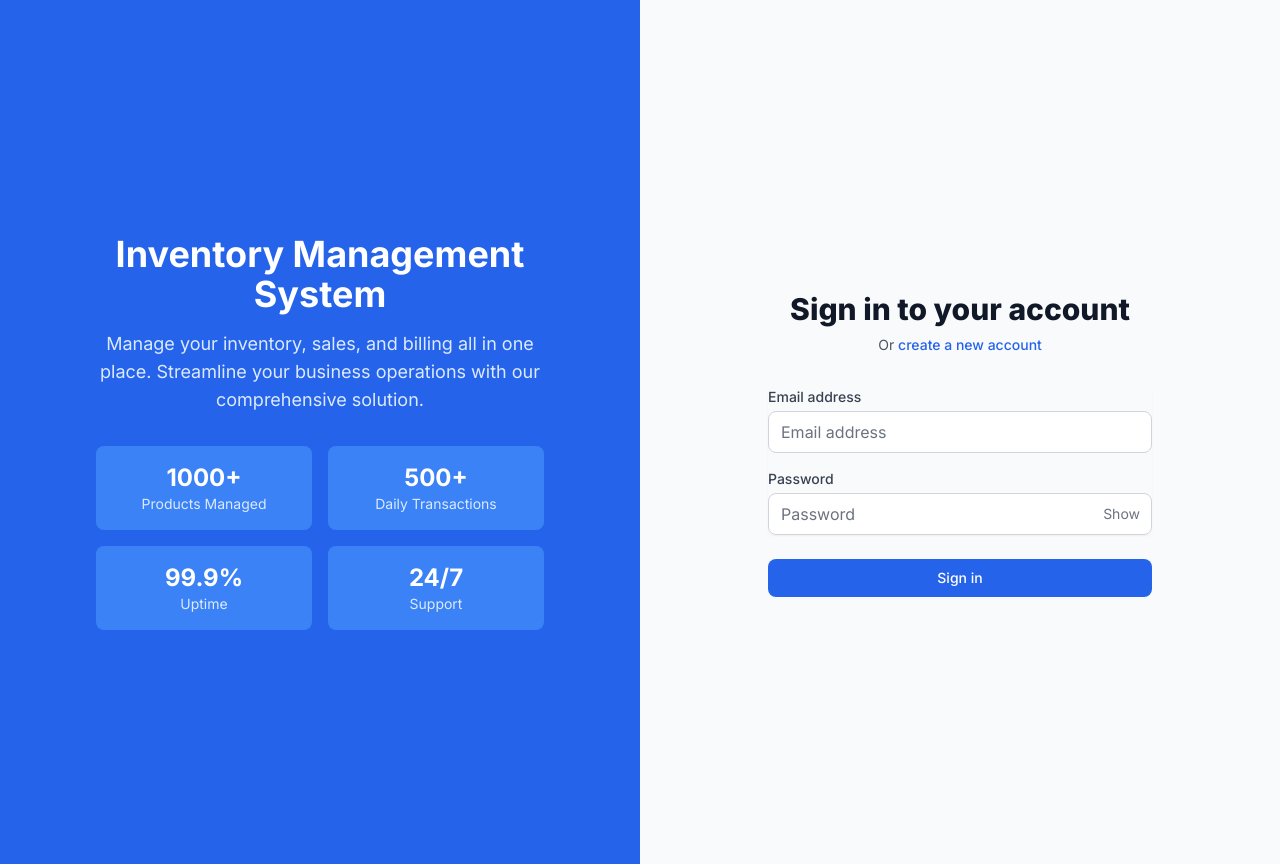
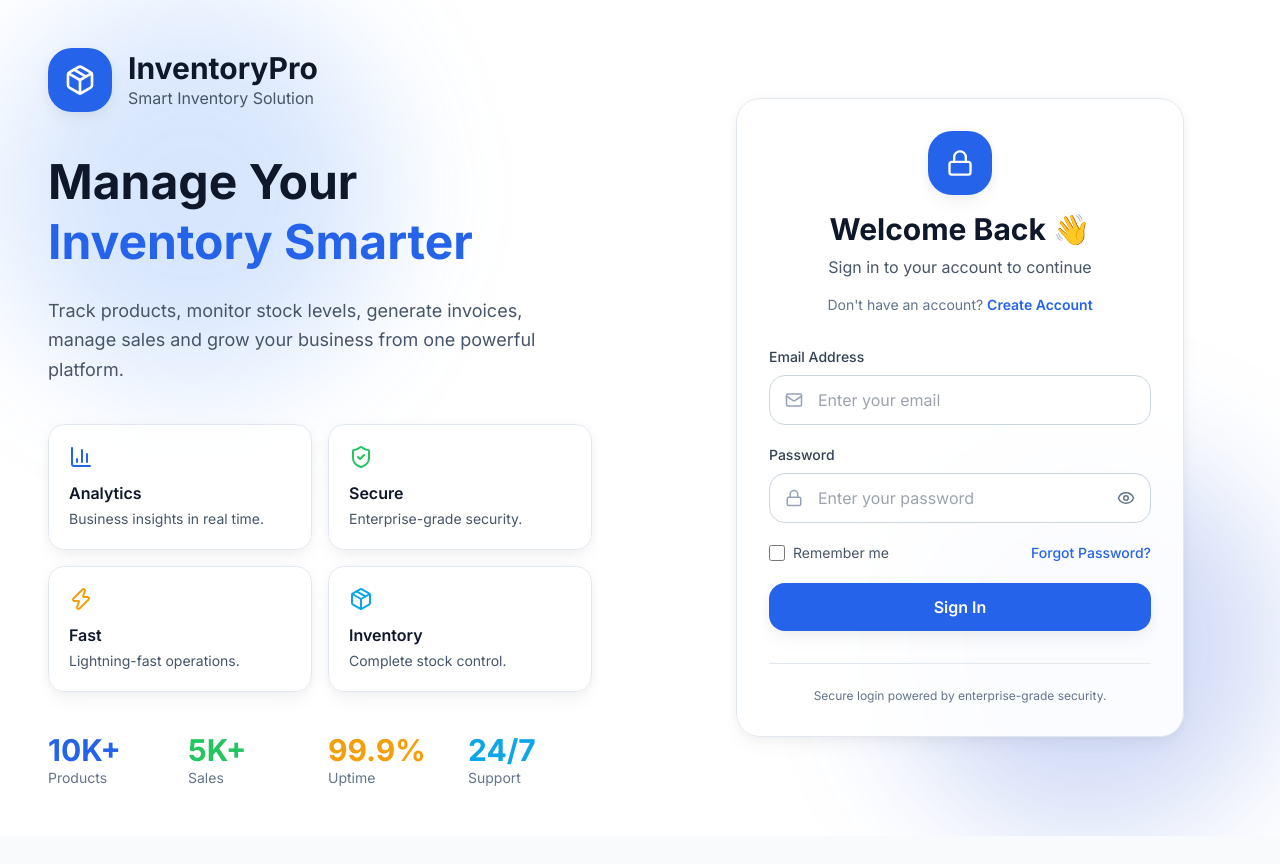
Before and after one commit to arpit168/Inventory-and-Sales-Management-System, a React (Vite) app in the folder frontend/: page /login in a window 1280 px wide. After the commit the page ends 836 px from the top, so only its background shows below. Built offline with nearby package versions, Linux system fonts and the light colour scheme; no server answers.

Commit message:
somwthing is better and in progress

```diff
--- a/frontend/src/components/layout/AuthLayout.jsx
+++ b/frontend/src/components/layout/AuthLayout.jsx
@@ -1,51 +1,160 @@
 import { Outlet, Navigate } from 'react-router-dom';
 import useAuthStore from '../../store/authStore';
+import {
+  Package,
+  BarChart3,
+  ShieldCheck,
+  Zap,
+} from 'lucide-react';
 
 const AuthLayout = () => {
-  const isAuthenticated = useAuthStore(state => state.isAuthenticated);
+  const isAuthenticated = useAuthStore((state) => state.isAuthenticated);
 
   if (isAuthenticated) {
     return <Navigate to="/dashboard" replace />;
   }
 
   return (
-    <div className="min-h-screen bg-gray-50 dark:bg-gray-900">
-      <div className="flex min-h-screen">
-        {/* Left side - Branding */}
-        <div className="hidden lg:flex lg:w-1/2 bg-primary-600 items-center justify-center p-12">
-          <div className="max-w-md text-center">
-            <h1 className="text-4xl font-bold text-white mb-4">
-              Inventory Management System
+    <div className="relative min-h-screen overflow-hidden bg-white dark:bg-secondary-950">
+      {/* Background Effects */}
+      <div className="absolute top-0 left-0 h-96 w-96 rounded-full bg-primary-500/20 blur-3xl" />
+      <div className="absolute bottom-0 right-0 h-96 w-96 rounded-full bg-primary-700/20 blur-3xl" />
+
+      <div className="relative flex min-h-screen">
+        {/* Left Section */}
+        <div className="hidden lg:flex lg:w-1/2 items-center justify-center p-12">
+          <div className="max-w-xl">
+            {/* Logo */}
+            <div className="mb-10 flex items-center gap-4">
+              <div className="flex h-16 w-16 items-center justify-center rounded-3xl bg-primary-600 shadow-soft">
+                <Package size={32} className="text-white" />
+              </div>
+
+              <div>
+                <h2 className="text-3xl font-bold text-secondary-900 dark:text-white">
+                  InventoryPro
+                </h2>
+                <p className="text-secondary-600 dark:text-secondary-300">
+                  Smart Inventory Solution
+                </p>
+              </div>
+            </div>
+
+            {/* Hero Text */}
+            <h1 className="text-5xl font-bold leading-tight text-secondary-900 dark:text-white">
+              Manage Your
+              <span className="block text-primary-600">
+                Inventory Smarter
+              </span>
             </h1>
-            <p className="text-primary-100 text-lg">
-              Manage your inventory, sales, and billing all in one place.
-              Streamline your business operations with our comprehensive solution.
+
+            <p className="mt-6 text-lg leading-relaxed text-secondary-600 dark:text-secondary-300">
+              Track products, monitor stock levels, generate invoices,
+              manage sales and grow your business from one powerful platform.
             </p>
-            <div className="mt-8 grid grid-cols-2 gap-4">
-              <div className="bg-primary-500 rounded-lg p-4">
-                <p className="text-2xl font-bold text-white">1000+</p>
-                <p className="text-primary-100 text-sm">Products Managed</p>
+
+            {/* Features */}
+            <div className="mt-10 grid grid-cols-2 gap-4">
+              <div className="rounded-2xl border border-secondary-200 bg-white/80 p-5 shadow-soft backdrop-blur-sm dark:border-secondary-800 dark:bg-secondary-900/70">
+                <BarChart3
+                  size={24}
+                  className="mb-3 text-primary-600"
+                />
+                <h3 className="font-semibold text-secondary-900 dark:text-white">
+                  Analytics
+                </h3>
+                <p className="mt-1 text-sm text-secondary-600 dark:text-secondary-400">
+                  Business insights in real time.
+                </p>
               </div>
-              <div className="bg-primary-500 rounded-lg p-4">
-                <p className="text-2xl font-bold text-white">500+</p>
-                <p className="text-primary-100 text-sm">Daily Transactions</p>
+
+              <div className="rounded-2xl border border-secondary-200 bg-white/80 p-5 shadow-soft backdrop-blur-sm dark:border-secondary-800 dark:bg-secondary-900/70">
+                <ShieldCheck
+                  size={24}
+                  className="mb-3 text-success-500"
+                />
+                <h3 className="font-semibold text-secondary-900 dark:text-white">
+                  Secure
+                </h3>
+                <p className="mt-1 text-sm text-secondary-600 dark:text-secondary-400">
+                  Enterprise-grade security.
+                </p>
               </div>
-              <div className="bg-primary-500 rounded-lg p-4">
-                <p className="text-2xl font-bold text-white">99.9%</p>
-                <p className="text-primary-100 text-sm">Uptime</p>
+
+              <div className="rounded-2xl border border-secondary-200 bg-white/80 p-5 shadow-soft backdrop-blur-sm dark:border-secondary-800 dark:bg-secondary-900/70">
+                <Zap
+                  size={24}
+                  className="mb-3 text-warning-500"
+                />
+                <h3 className="font-semibold text-secondary-900 dark:text-white">
+                  Fast
+                </h3>
+                <p className="mt-1 text-sm text-secondary-600 dark:text-secondary-400">
+                  Lightning-fast operations.
+                </p>
               </div>
-              <div className="bg-primary-500 rounded-lg p-4">
-                <p className="text-2xl font-bold text-white">24/7</p>
-                <p className="text-primary-100 text-sm">Support</p>
+
+              <div className="rounded-2xl border border-secondary-200 bg-white/80 p-5 shadow-soft backdrop-blur-sm dark:border-secondary-800 dark:bg-secondary-900/70">
+                <Package
+                  size={24}
+                  className="mb-3 text-info-500"
+                />
+                <h3 className="font-semibold text-secondary-900 dark:text-white">
+                  Inventory
+                </h3>
+                <p className="mt-1 text-sm text-secondary-600 dark:text-secondary-400">
+                  Complete stock control.
+                </p>
+              </div>
+            </div>
+
+            {/* Stats */}
+            <div className="mt-10 grid grid-cols-4 gap-4">
+              <div>
+                <h3 className="text-3xl font-bold text-primary-600">
+                  10K+
+                </h3>
+                <p className="text-sm text-secondary-500">
+                  Products
+                </p>
+              </div>
+
+              <div>
+                <h3 className="text-3xl font-bold text-success-500">
+                  5K+
+                </h3>
+                <p className="text-sm text-secondary-500">
+                  Sales
+                </p>
+              </div>
+
+              <div>
+                <h3 className="text-3xl font-bold text-warning-500">
+                  99.9%
+                </h3>
+                <p className="text-sm text-secondary-500">
+                  Uptime
+                </p>
+              </div>
+
+              <div>
+                <h3 className="text-3xl font-bold text-info-500">
+                  24/7
+                </h3>
+                <p className="text-sm text-secondary-500">
+                  Support
+                </p>
               </div>
             </div>
           </div>
         </div>
 
-        {/* Right side - Auth forms */}
-        <div className="flex-1 flex items-center justify-center p-8">
+        {/* Right Side */}
+        <div className="flex flex-1 items-center justify-center p-6 lg:p-10">
           <div className="w-full max-w-md">
-            <Outlet />
+            <div className="rounded-3xl border border-secondary-200 bg-white/90 p-8 shadow-soft backdrop-blur-xl dark:border-secondary-800 dark:bg-secondary-900/80">
+              <Outlet />
+            </div>
           </div>
         </div>
       </div>
--- a/frontend/src/pages/auth/LoginPage.jsx
+++ b/frontend/src/pages/auth/LoginPage.jsx
@@ -2,97 +2,196 @@ import { useState } from 'react';
 import { Link, useNavigate } from 'react-router-dom';
 import { useForm } from 'react-hook-form';
 import toast from 'react-hot-toast';
+import {
+  Eye,
+  EyeOff,
+  Mail,
+  Lock,
+  Loader2,
+} from 'lucide-react';
+
 import useAuthStore from '../../store/authStore';
 
 const LoginPage = () => {
   const [showPassword, setShowPassword] = useState(false);
+
   const { login, loading } = useAuthStore();
   const navigate = useNavigate();
-  const { register, handleSubmit, formState: { errors } } = useForm();
+
+  const {
+    register,
+    handleSubmit,
+    formState: { errors },
+  } = useForm();
 
   const onSubmit = async (data) => {
     try {
       await login(data);
+
       toast.success('Login successful!');
       navigate('/dashboard');
     } catch (error) {
-      toast.error(error.response?.data?.message || 'Login failed');
+      toast.error(
+        error?.response?.data?.message || 'Login failed'
+      );
     }
   };
 
   return (
-    <div className="min-h-screen flex items-center justify-center bg-gray-50 dark:bg-gray-900 py-12 px-4 sm:px-6 lg:px-8">
-      <div className="max-w-md w-full space-y-8">
     <div>
-          <h2 className="mt-6 text-center text-3xl font-extrabold text-gray-900 dark:text-white">
-            Sign in to your account
-          </h2>
-          <p className="mt-2 text-center text-sm text-gray-600 dark:text-gray-400">
-            Or{' '}
-            <Link to="/register" className="font-medium text-primary-600 hover:text-primary-500">
-              create a new account
+      {/* Header */}
+      <div className="mb-8 text-center">
+        <div className="mx-auto mb-4 flex h-16 w-16 items-center justify-center rounded-3xl bg-primary-600 shadow-soft">
+          <Lock className="text-white" size={28} />
+        </div>
+
+        <h1 className="text-3xl font-bold text-secondary-900 dark:text-white">
+          Welcome Back 👋
+        </h1>
+
+        <p className="mt-2 text-secondary-600 dark:text-secondary-400">
+          Sign in to your account to continue
+        </p>
+
+        <p className="mt-4 text-sm text-secondary-500 dark:text-secondary-400">
+          Don't have an account?{' '}
+          <Link
+            to="/register"
+            className="font-semibold text-primary-600 transition-colors hover:text-primary-700"
+          >
+            Create Account
           </Link>
         </p>
       </div>
 
-        <form className="mt-8 space-y-6" onSubmit={handleSubmit(onSubmit)}>
-          <div className="rounded-md shadow-sm space-y-4">
+      {/* Form */}
+      <form
+        onSubmit={handleSubmit(onSubmit)}
+        className="space-y-5"
+      >
+        {/* Email */}
         <div>
-              <label htmlFor="email" className="block text-sm font-medium text-gray-700 dark:text-gray-300">
-                Email address
+          <label className="mb-2 block text-sm font-medium text-secondary-700 dark:text-secondary-300">
+            Email Address
           </label>
+
+          <div className="relative">
+            <Mail
+              size={18}
+              className="absolute left-4 top-1/2 -translate-y-1/2 text-secondary-400"
+            />
+
             <input
               {...register('email', {
                 required: 'Email is required',
                 pattern: {
-                    value: /^\w+([\.-]?\w+)*@\w+([\.-]?\w+)*(\.\w{2,3})+$/,
-                    message: 'Invalid email address'
-                  }
+                  value:
+                    /^\w+([\.-]?\w+)*@\w+([\.-]?\w+)*(\.\w{2,3})+$/,
+                  message: 'Invalid email address',
+                },
               })}
               type="email"
-                className="mt-1 appearance-none rounded-lg relative block w-full px-3 py-2 border border-gray-300 dark:border-gray-600 placeholder-gray-500 text-gray-900 dark:text-white bg-white dark:bg-gray-800 focus:outline-none focus:ring-primary-500 focus:border-primary-500"
-                placeholder="Email address"
+              placeholder="Enter your email"
+              className="w-full rounded-2xl border border-secondary-300 bg-white py-3 pl-12 pr-4 text-secondary-900 outline-none transition-all focus:border-primary-500 focus:ring-4 focus:ring-primary-100 dark:border-secondary-700 dark:bg-secondary-900 dark:text-white dark:focus:ring-primary-900/40"
             />
+          </div>
+
           {errors.email && (
-                <p className="mt-1 text-sm text-red-600">{errors.email.message}</p>
+            <p className="mt-1 text-sm text-danger-500">
+              {errors.email.message}
+            </p>
           )}
         </div>
 
+        {/* Password */}
         <div>
-              <label htmlFor="password" className="block text-sm font-medium text-gray-700 dark:text-gray-300">
+          <label className="mb-2 block text-sm font-medium text-secondary-700 dark:text-secondary-300">
             Password
           </label>
+
           <div className="relative">
+            <Lock
+              size={18}
+              className="absolute left-4 top-1/2 -translate-y-1/2 text-secondary-400"
+            />
+
             <input
-                  {...register('password', { required: 'Password is required' })}
+              {...register('password', {
+                required: 'Password is required',
+              })}
               type={showPassword ? 'text' : 'password'}
-                  className="mt-1 appearance-none rounded-lg relative block w-full px-3 py-2 border border-gray-300 dark:border-gray-600 placeholder-gray-500 text-gray-900 dark:text-white bg-white dark:bg-gray-800 focus:outline-none focus:ring-primary-500 focus:border-primary-500"
-                  placeholder="Password"
+              placeholder="Enter your password"
+              className="w-full rounded-2xl border border-secondary-300 bg-white py-3 pl-12 pr-14 text-secondary-900 outline-none transition-all focus:border-primary-500 focus:ring-4 focus:ring-primary-100 dark:border-secondary-700 dark:bg-secondary-900 dark:text-white dark:focus:ring-primary-900/40"
             />
+
             <button
               type="button"
-                  onClick={() => setShowPassword(!showPassword)}
-                  className="absolute inset-y-0 right-0 pr-3 flex items-center text-sm leading-5 text-gray-500"
+              onClick={() =>
+                setShowPassword(!showPassword)
+              }
+              className="absolute right-4 top-1/2 -translate-y-1/2 text-secondary-500 transition-colors hover:text-primary-600"
             >
-                  {showPassword ? 'Hide' : 'Show'}
+              {showPassword ? (
+                <EyeOff size={18} />
+              ) : (
+                <Eye size={18} />
+              )}
             </button>
           </div>
+
           {errors.password && (
-                <p className="mt-1 text-sm text-red-600">{errors.password.message}</p>
+            <p className="mt-1 text-sm text-danger-500">
+              {errors.password.message}
+            </p>
           )}
         </div>
+
+        {/* Remember Me + Forgot Password */}
+        <div className="flex items-center justify-between">
+          <label className="flex cursor-pointer items-center gap-2">
+            <input
+              type="checkbox"
+              className="h-4 w-4 rounded border-secondary-300 text-primary-600 focus:ring-primary-500"
+            />
+
+            <span className="text-sm text-secondary-600 dark:text-secondary-400">
+              Remember me
+            </span>
+          </label>
+
+          <Link
+            to="/forgot-password"
+            className="text-sm font-medium text-primary-600 transition-colors hover:text-primary-700"
+          >
+            Forgot Password?
+          </Link>
         </div>
 
-          <div>
+        {/* Submit Button */}
         <button
           type="submit"
           disabled={loading}
-              className="group relative w-full flex justify-center py-2 px-4 border border-transparent text-sm font-medium rounded-lg text-white bg-primary-600 hover:bg-primary-700 focus:outline-none focus:ring-2 focus:ring-offset-2 focus:ring-primary-500 disabled:opacity-50"
+          className="flex w-full items-center justify-center gap-2 rounded-2xl bg-primary-600 px-4 py-3 font-semibold text-white shadow-soft transition-all duration-300 hover:bg-primary-700 hover:shadow-lg disabled:cursor-not-allowed disabled:opacity-70"
         >
-              {loading ? 'Signing in...' : 'Sign in'}
+          {loading ? (
+            <>
+              <Loader2
+                size={18}
+                className="animate-spin"
+              />
+              Signing In...
+            </>
+          ) : (
+            'Sign In'
+          )}
         </button>
-          </div>
       </form>
+
+      {/* Footer */}
+      <div className="mt-8 border-t border-secondary-200 pt-6 text-center dark:border-secondary-800">
+        <p className="text-xs text-secondary-500">
+          Secure login powered by enterprise-grade security.
+        </p>
       </div>
     </div>
   );
```
Lines whose indentation alone changed are shown as unchanged.
